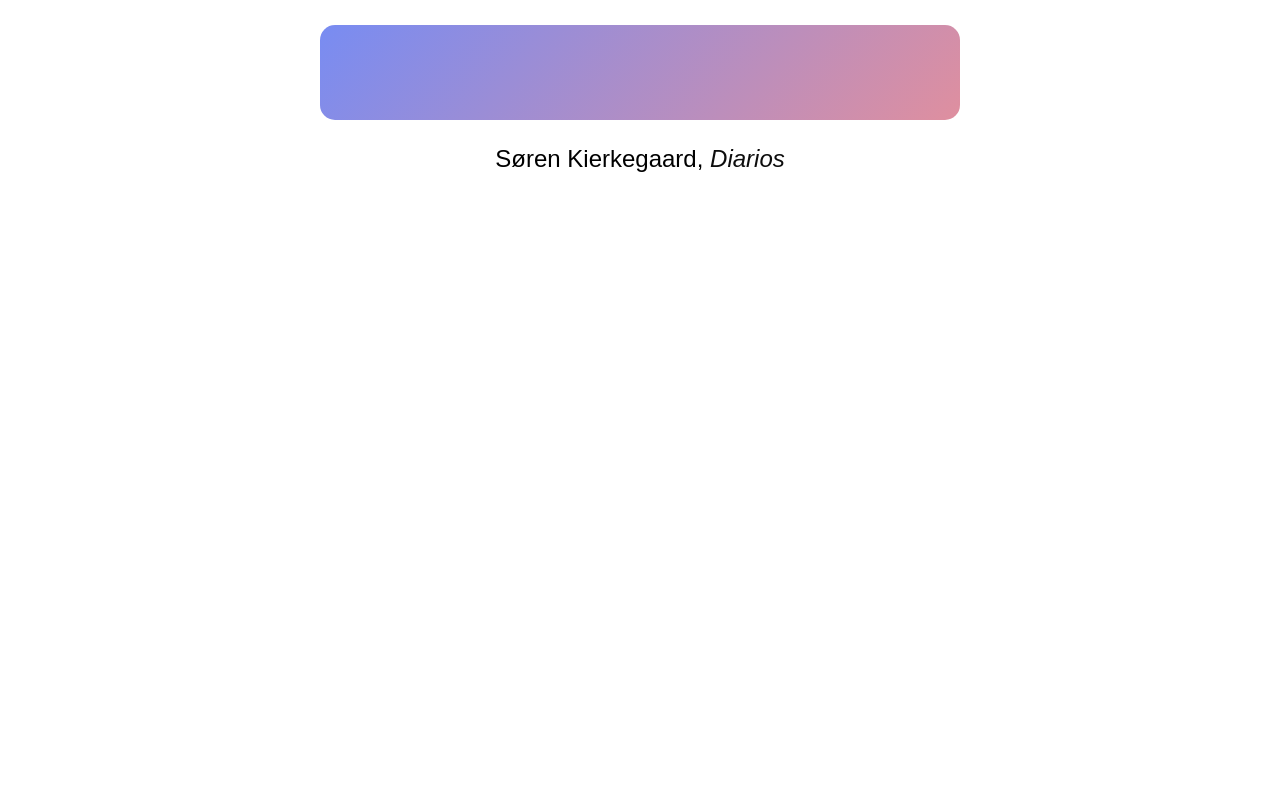
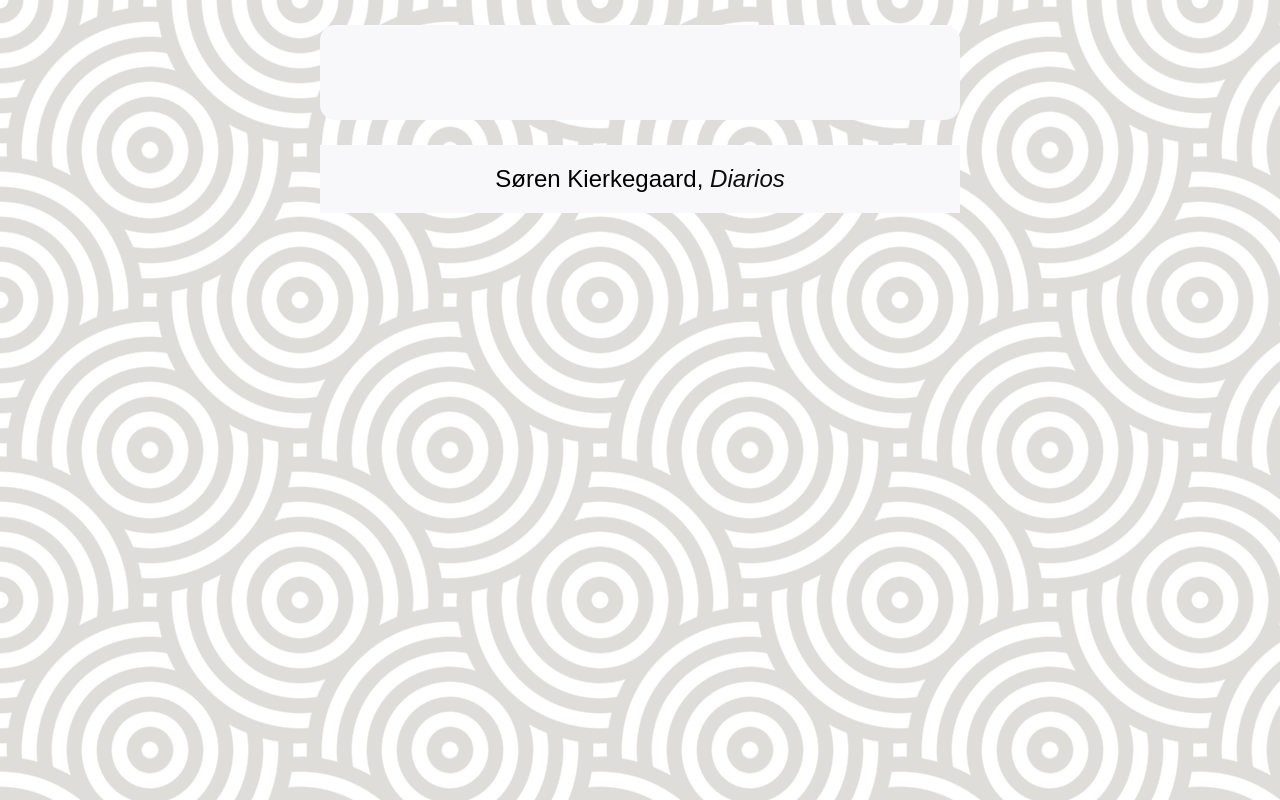
Before and after one commit to scsanchez/philosophy-quotes, a React (Vite) app: page / in a window 1280 px wide. Built offline with nearby package versions, Linux system fonts and the light colour scheme; a web font is replaced by a local one.

Commit message:
bg color html

```diff
--- a/src/App.css
+++ b/src/App.css
@@ -10,18 +10,17 @@ blockquote {
   margin: 25px auto;
   padding: 20px;
   max-width: 600px;
-  background: rgb(120, 140, 242);
-  background: linear-gradient(
-    133deg,
-    rgba(120, 140, 242, 1) 0%,
-    rgba(223, 143, 159, 1) 100%
-  );
+  background: rgb(248, 248, 250);
   border-radius: 15px;
 }
 
 footer {
   font-family: "Ramona-Bold", sans-serif;
   font-size: 1.5rem;
+  margin: 25px auto;
+  padding: 20px;
+  max-width: 600px;
+  background: rgb(248, 248, 250);
   text-align: center;
 }
 
@@ -29,3 +28,21 @@ cite {
   font-style: italic;
   color: #0d0d0d;
 }
+
+html {
+  --s: 300px; /* control the size*/
+  --c1: #ffffff;
+  --c2: #deddda;
+
+  --_g:
+     var(--c1) 0%  5% ,var(--c2) 6%  15%,var(--c1) 16% 25%,var(--c2) 26% 35%,var(--c1) 36% 45%,
+     var(--c2) 46% 55%,var(--c1) 56% 65%,var(--c2) 66% 75%,var(--c1) 76% 85%,var(--c2) 86% 95%,
+     #0000 96%;
+  background:
+    radial-gradient(50% 50% at 100% 0,var(--_g)),
+    radial-gradient(50% 50% at 0 100%,var(--_g)),
+    radial-gradient(50% 50%,var(--_g)),
+    radial-gradient(50% 50%,var(--_g)) calc(var(--s)/2) calc(var(--s)/2)
+    var(--c1);
+  background-size: var(--s) var(--s);
+}
```
